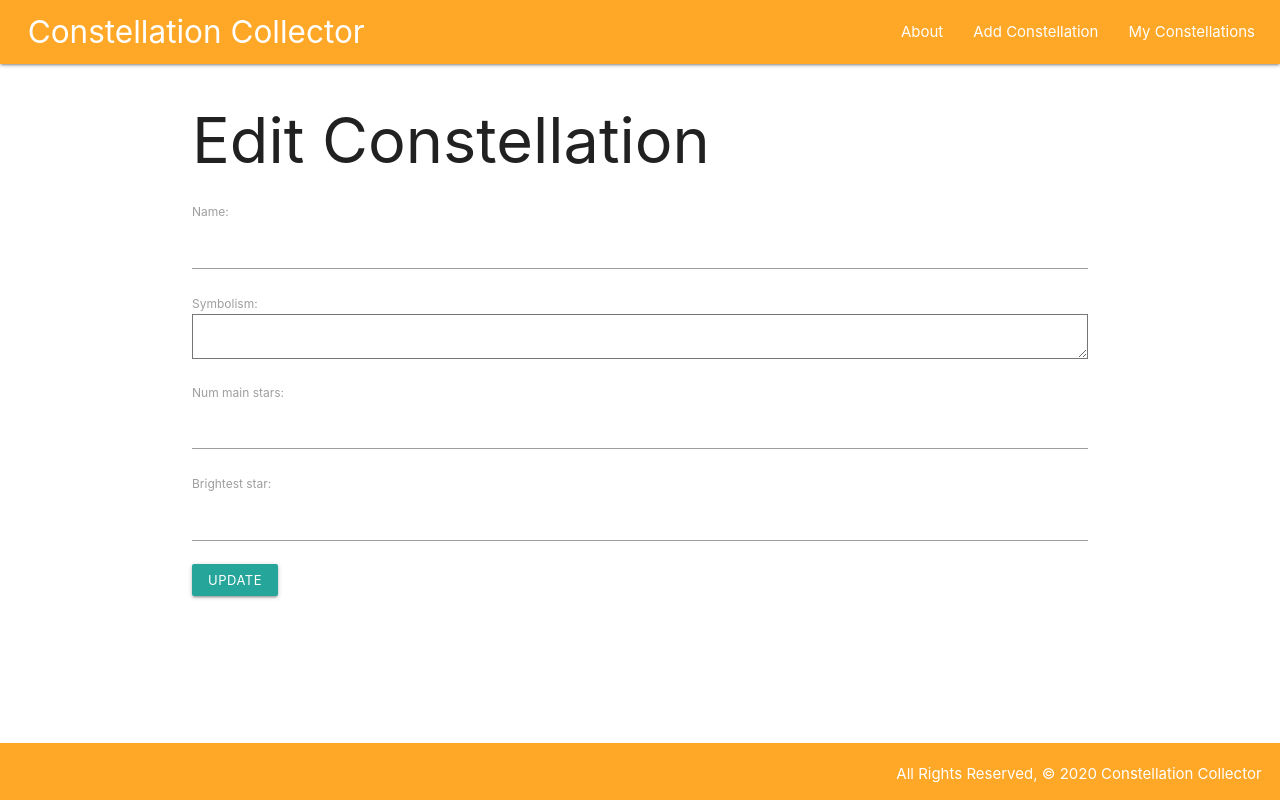
After one commit to katiehermalik/constellation-journal, a Django app: template main_app/templates/constellations/edit.html in a window 1280 px wide. The commit adds this page. Run offline with Django 3.2, Linux system fonts and the light colour scheme; the template is opened without the code that fills it: values that come from a table or form of the project are taken from there, others are empty.

Commit message:
added 'edit constellation' functionality

```diff
--- a/main_app/templates/constellations/detail.html
+++ b/main_app/templates/constellations/detail.html
@@ -14,7 +14,7 @@
         <p>Brightest Star: {{ constellation.brightest_star }}</p>
       </div>
       <div class="card-action">
-        <a type="submit" class="btn-small">Edit</a>
+        <a href="{% url 'edit_constellation' constellation.id %}" type="submit" class="btn-small">Edit</a>
         <a href="{% url 'delete_constellation' constellation.id %}" type="submit" class="btn-small red">Delete</a>
       </div>
     </div>
--- /dev/null
+++ b/main_app/templates/constellations/edit.html
@@ -0,0 +1,12 @@
+{% extends 'base.html' %}
+{% block content %}
+
+  <h1>Edit Constellation</h1>
+
+  <form method="POST">
+    {% csrf_token %}
+    {{ form.as_p }}
+    <button class="btn-small" type="submit">Update</button>
+  </form>
+
+{% endblock %}
--- a/main_app/urls.py
+++ b/main_app/urls.py
@@ -9,6 +9,7 @@ urlpatterns = [
     path('constellations/new/', views.add_constellation, name='add_constellation'),
     path('constellations/<int:constellation_id>/delete/', views.delete_constellation, name='delete_constellation'),
     path('constellations/<int:constellation_id>/', views.constellations_detail, name='detail'),
+    path('constellations/<int:constellation_id>/edit/', views.edit_constellation, name='edit_constellation'),
     path('constellations/<int:constellation_id>/add_star/', views.add_star, name='add_star'),
     path('constellations/<int:constellation_id>/assoc_planet/<int:planet_id>/', views.assoc_planet, name='assoc_planet'),
     path('constellations/<int:constellation_id>/dissociate_planet/<int:planet_id>/', views.dissociate_planet, name='dissociate_planet'),
```
Also changed, not shown: main_app/views.py (+18 -5 lines).
